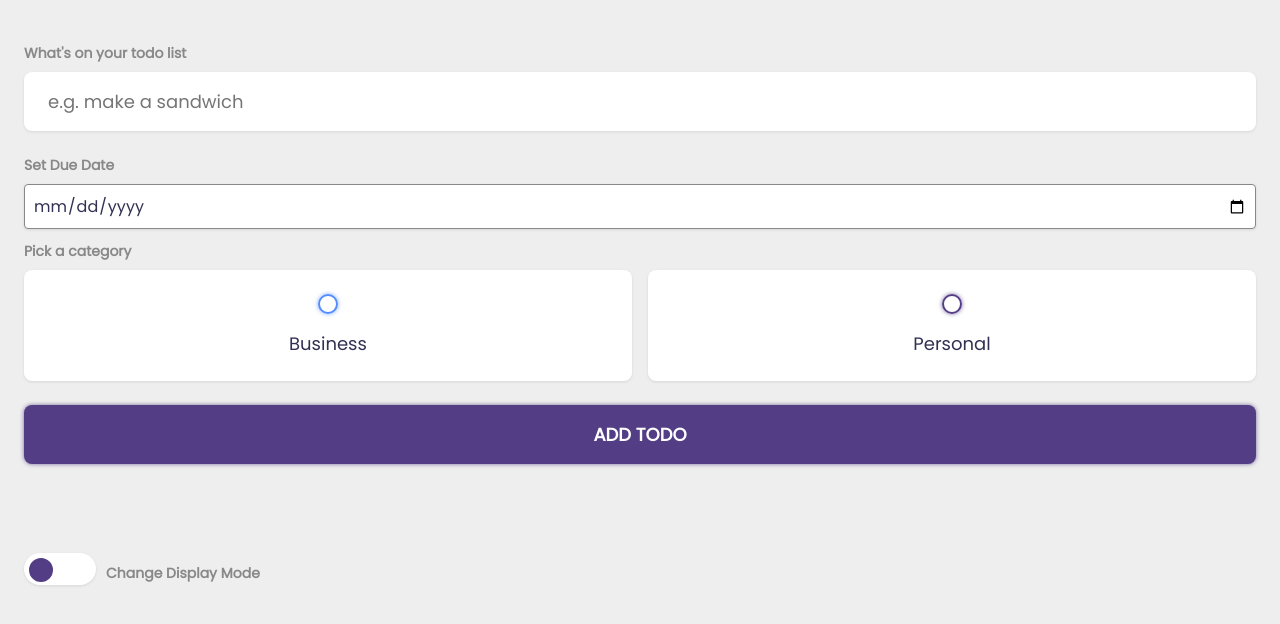
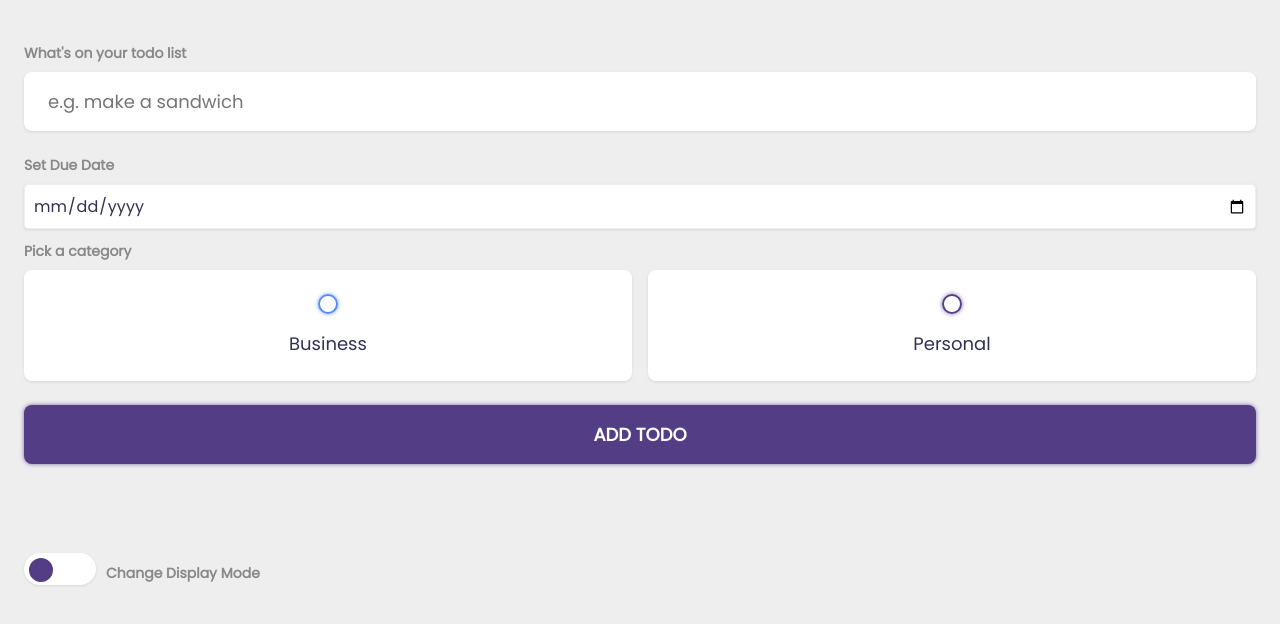
Before and after one commit to karishma-lakhoo/karishma-lakhoo.github.io, a website: page index.html in a window 1280 px wide. Shown: the part 126-750 px from the top of the page. Drawn offline with Linux system fonts and the light colour scheme; a web font is replaced by a local one.

Commit message:
Fixed color issue 2

```diff
--- a/main.css
+++ b/main.css
@@ -40,7 +40,7 @@ input[type="date"] {
     padding: 0.5rem;
     color: var(--dark);
     background-color: #FFF;
-    border: 1px solid var(--grey);
+    border: 1px solid var(--light);
     border-radius: 0.25rem;
     box-shadow: var(--shadow);
     margin-bottom: 0.75rem;
```
